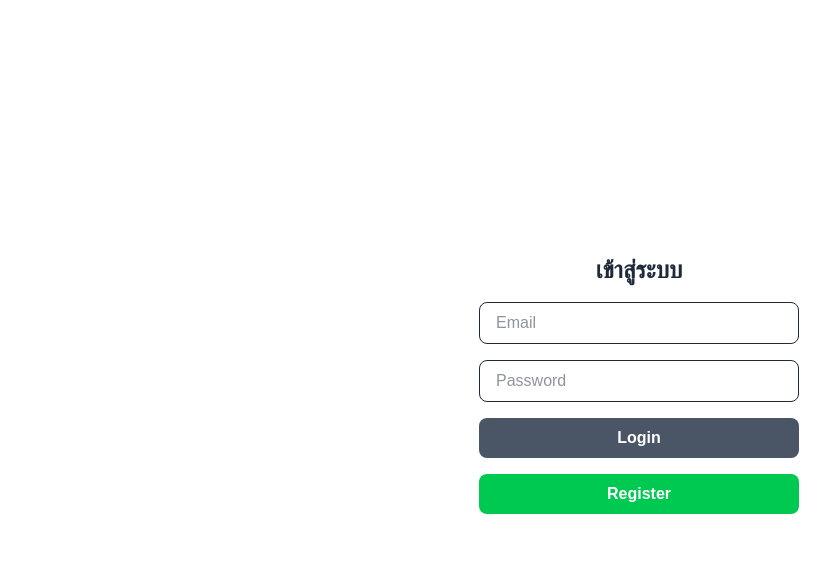
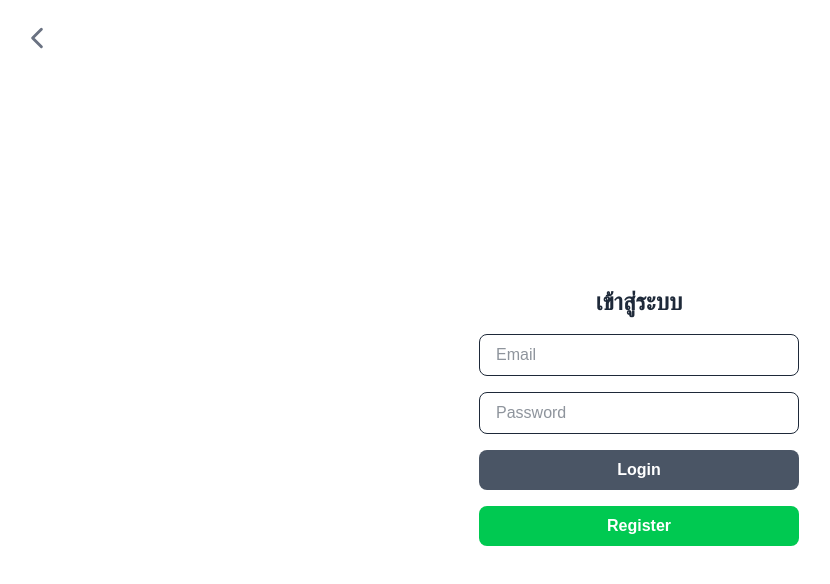
Before and after one commit to PantawatB/SpaceCMU, a Next.js app in the folder spacecmu/: page /Login in a window 1280 px wide. Shown: the top 584 px of the page, without its empty margins (1-831 px from the left). Built offline with nearby package versions, Linux system fonts and the light colour scheme; no server answers.

Commit message:
edit Login web page

```diff
--- a/spacecmu/src/app/Login/page.tsx
+++ b/spacecmu/src/app/Login/page.tsx
@@ -53,8 +53,16 @@ export default function LoginPage() {
   };
 
   return (
-    <div className="flex flex-col items-center justify-center min-h-screen bg-white text-gray-800">
-      <h1 className="text-2xl font-bold mb-4">เข้าสู่ระบบ</h1>
+    <div className="flex flex-col items-center justify-center min-h-screen bg-white text-gray-800 relative">
+      <Link href="/" className="absolute top-6 left-6 text-gray-500 hover:text-gray-800 transition group">
+        <svg xmlns="http://www.w3.org/2000/svg" fill="none" viewBox="0 0 24 24" strokeWidth={2.5} stroke="currentColor" className="w-7 h-7">
+          <path strokeLinecap="round" strokeLinejoin="round" d="M15.75 19.5L8.25 12l7.5-7.5" />
+        </svg>
+        <span className="absolute left-full ml-2 top-1/2 -translate-y-1/2 bg-gray-700 text-white text-xs px-2 py-1 rounded opacity-0 group-hover:opacity-100 transition-opacity whitespace-nowrap">
+          Back to Home
+        </span>
+      </Link>
+      <h1 className="text-2xl font-bold mb-4 mt-16">เข้าสู่ระบบ</h1>
       <form className="flex flex-col gap-4 w-80 mb-8" onSubmit={handleSubmit}>
         <input
           name="email"
@@ -89,7 +97,6 @@ export default function LoginPage() {
           Register
         </Link>
       </form>
-
     </div>
   );
 }
```
Also changed, not shown: 2 other files (tests, documents, lock files or other folders).
